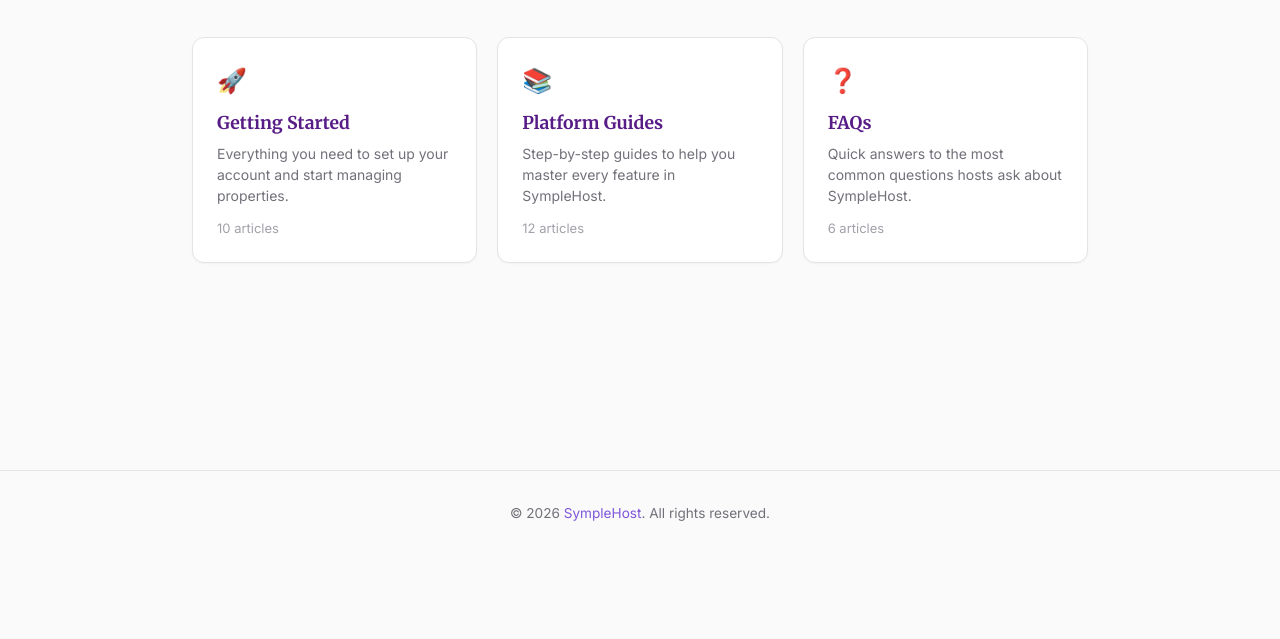
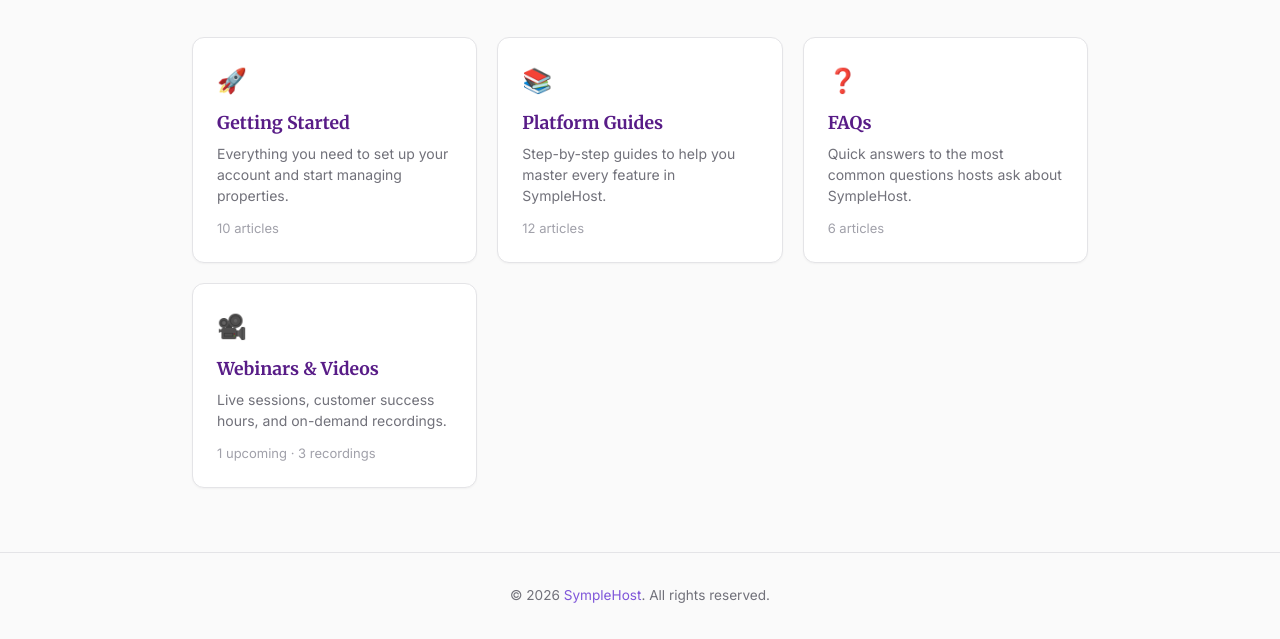
Before and after one commit to alphagamma-ai/symple-host-astro, an Astro site: page / in a window 1280 px wide. Shown: the part 243-882 px from the top of the page. Before the commit the page ends 800 px from the top, so only its background shows below. Built offline with nearby package versions, Linux system fonts and the light colour scheme; Astro itself is replaced by a stand-in of ours.

Commit message:
Add Webinars & Videos card to homepage grid

```diff
--- a/src/pages/index.astro
+++ b/src/pages/index.astro
@@ -1,9 +1,11 @@
 ---
 import Base from '../layouts/Base.astro';
 import { getCollection } from 'astro:content';
+import { partitionEvents, isUpcoming } from '../lib/events';
 
 const categories = await getCollection('categories');
 const articles = await getCollection('articles', ({ data }) => !data.draft);
+const events = await getCollection('events', ({ data }) => !data.draft);
 
 // Count articles per category
 const articleCounts = new Map<string, number>();
@@ -14,6 +16,11 @@ for (const article of articles) {
 
 // Sort categories by order
 const sortedCategories = categories.sort((a, b) => (a.data.order ?? 0) - (b.data.order ?? 0));
+
+// Events card stats
+const { past: pastEvents } = partitionEvents(events);
+const recordingsCount = pastEvents.length;
+const upcomingCount = events.filter((e) => isUpcoming(e)).length;
 ---
 
 <Base title="How can we help?">
@@ -34,6 +41,16 @@ const sortedCategories = categories.sort((a, b) => (a.data.order ?? 0) - (b.data
         </a>
       );
     })}
+    <a href="/webinars-and-videos/" class="category-card">
+      <span class="category-emoji">🎥</span>
+      <h2 class="category-title">Webinars &amp; Videos</h2>
+      <p class="category-desc">Live sessions, customer success hours, and on-demand recordings.</p>
+      <span class="category-count">
+        {upcomingCount > 0
+          ? `${upcomingCount} upcoming · ${recordingsCount} ${recordingsCount === 1 ? 'recording' : 'recordings'}`
+          : `${recordingsCount} ${recordingsCount === 1 ? 'recording' : 'recordings'}`}
+      </span>
+    </a>
   </section>
 
   <style>
```
